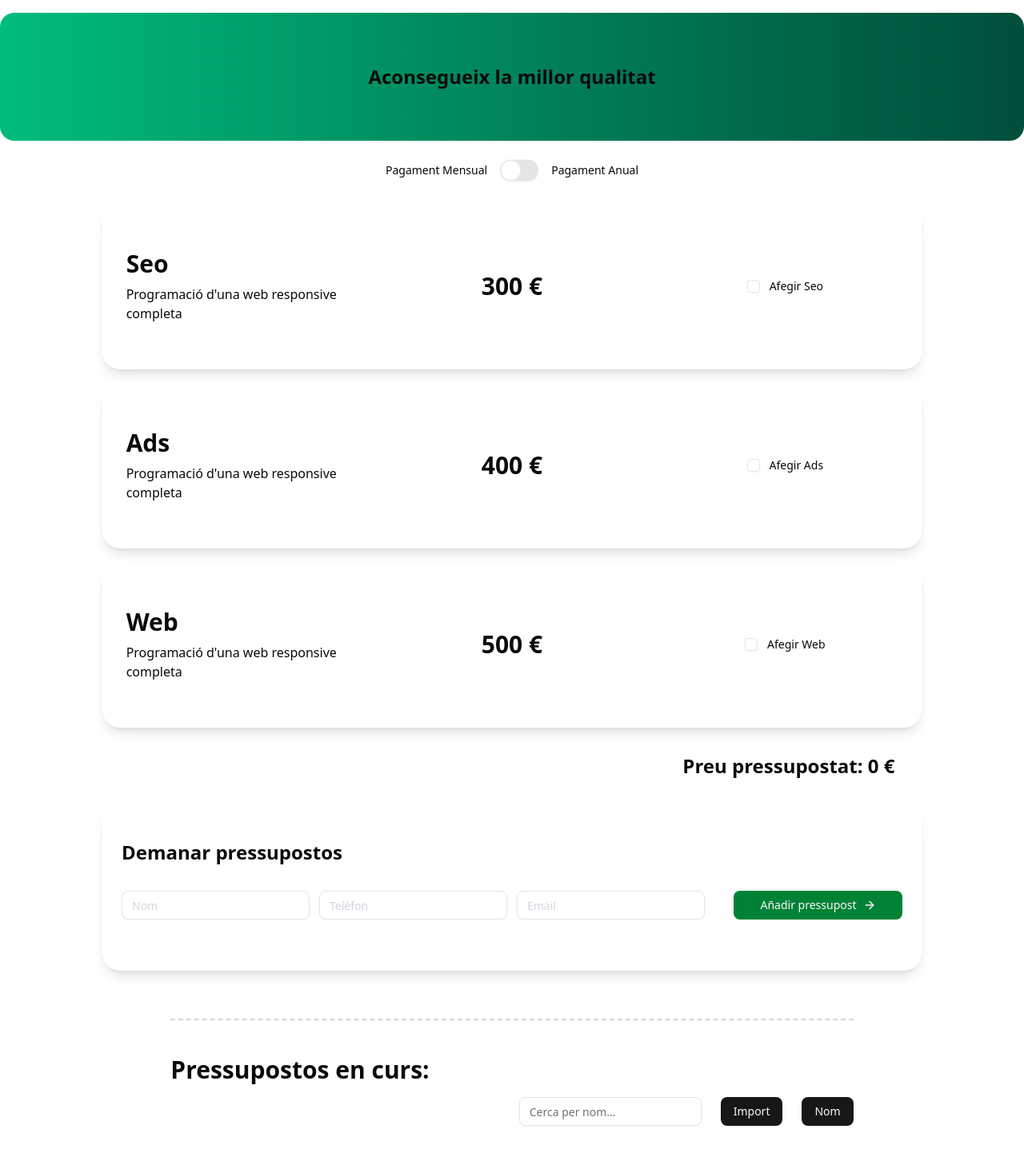
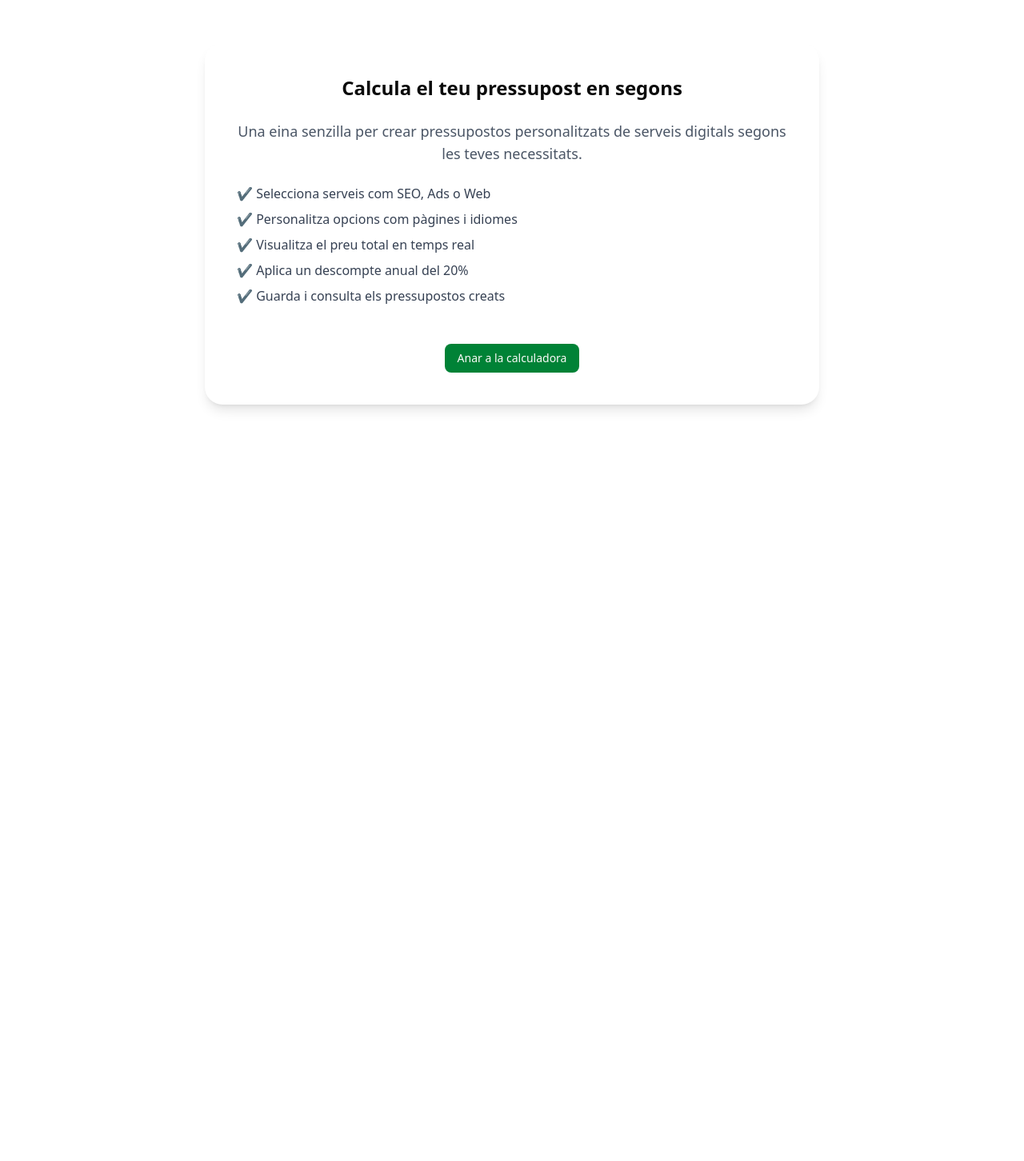
Before and after one commit to josep100/Sprint6._Aprofundir_en_React, a React (Vite) app: page / in a window 1280 px wide. Shown: the top 1452 px of the page at 80% size. After the commit the page ends 800 px from the top, so only its background shows below. Built offline with nearby package versions, Linux system fonts and the light colour scheme.

Commit message:
add welcome screen and navigation routes

```diff
--- a/package.json
+++ b/package.json
@@ -23,6 +23,7 @@
     "radix-ui": "^1.4.3",
     "react": "^19.2.0",
     "react-dom": "^19.2.0",
+    "react-router-dom": "^7.13.0",
     "tailwind-merge": "^3.4.0",
     "tailwindcss": "^4.1.18"
   },
--- a/src/App/App.tsx
+++ b/src/App/App.tsx
@@ -1,9 +1,17 @@
-import PageContainer from "../components/layout/PageContainer"
+import { Routes, Route } from "react-router-dom";
+import WelcomePage from "../pages/Welcomepage";
+import CalculatorPage from "../pages/CalculatorPage";
+import PageContainer from "../components/layout/PageContainer";
 
 const App = () => {
-     return(
-        <PageContainer></PageContainer>
-     )
-}
+  return (
+    <Routes>
+      <Route element={<PageContainer />}>
+        <Route path="/" element={<WelcomePage />} />
+        <Route path="/calculator" element={<CalculatorPage />} />
+      </Route>
+    </Routes>
+  );
+};
 
 export default App;
--- a/src/App/main.tsx
+++ b/src/App/main.tsx
@@ -1,9 +1,12 @@
 import { StrictMode } from 'react'
 import { createRoot } from 'react-dom/client'
+import { BrowserRouter } from "react-router-dom";
 import App from './App'
 
 createRoot(document.getElementById('root')!).render(
   <StrictMode>
-      <App />
+      <BrowserRouter>
+          <App />
+      </BrowserRouter>
   </StrictMode>,
 )
--- a/src/components/layout/PageContainer.tsx
+++ b/src/components/layout/PageContainer.tsx
@@ -1,9 +1,9 @@
-import CalculatorPage from "../../pages/CalculatorPage";
+import { Outlet } from "react-router-dom";
 
 const PaigeContainer = () => {
     return(
         <div className="container lg:mx-auto">
-            <CalculatorPage />
+            <Outlet />
         </div>
     )
 }
--- a/src/features/quotes/components/BillingToggle.tsx
+++ b/src/features/quotes/components/BillingToggle.tsx
@@ -1,15 +1,26 @@
 import { Label } from "@/components/ui/label";
 import { Switch } from "@/components/ui/switch";
 import { useQuote } from "../hooks/useQuote";
+import { Link } from "react-router-dom";
+import { Button } from "@/components/ui/button";
+import { ArrowLeft } from "lucide-react"
 
 const BillingToggle = () => {
         const { toggleDiscount } = useQuote();
 
     return (
-        <div className="flex justify-center gap-6 my-7">
-            <Label>Pagament Mensual</Label>
-            <Switch className="data-[state=checked]:bg-green-500 scale-150 " onCheckedChange={(checked) => toggleDiscount(checked)} />
-            <Label>Pagament Anual</Label>
+        <div className="flex justify-around gap-6 my-7">
+            <Link to="/">
+                <Button className="bg-transparent text-black hover:bg-transparent cursor-pointer">
+                    <ArrowLeft className="h-4 w-4" />
+                    Torna a l'inici
+                </Button>
+            </Link>
+            <div className="flex gap-7">
+                <Label>Pagament Mensual</Label>
+                <Switch className="data-[state=checked]:bg-green-500 scale-150 " onCheckedChange={(checked) => toggleDiscount(checked)} />
+                <Label>Pagament Anual</Label>
+            </div>
         </div>
     );
 }
--- a/src/features/quotes/components/QuoteListControls.tsx
+++ b/src/features/quotes/components/QuoteListControls.tsx
@@ -6,8 +6,8 @@ const QuoteListControls = ({search, setSortType, onSearchChange}: {search: strin
         return(
             <Section className="w-2/3 flex justify-end gap-6 mb-6">
                 <Input className="w-1xl" value={search} onChange={e => onSearchChange(e.target.value)} placeholder="Cerca per nom…" />
-                <Button type="button" onClick={() => setSortType("default")}>Import </Button>
-                <Button type="button" onClick={() => setSortType("alpha")}>Nom </Button>
+                <Button className="bg-transparent text-black hover:bg-transparent cursor-pointer" type="button" onClick={() => setSortType("default")}>Import </Button>
+                <Button className="bg-transparent text-black hover:bg-transparent cursor-pointer" type="button" onClick={() => setSortType("alpha")}>Nom </Button>
             </Section>
         );
 }
--- a/src/features/quotes/components/QuoteRequestForm.tsx
+++ b/src/features/quotes/components/QuoteRequestForm.tsx
@@ -131,7 +131,7 @@ const QuoteRequestForm = () => {
           </Label>
 
           <Button type="submit" className="ml-6 bg-green-700">
-            Añadir pressupost <ArrowRight />
+            Afegir pressupostos <ArrowRight />
           </Button>
         </div>
       </fieldset>
--- /dev/null
+++ b/src/pages/Welcomepage.tsx
@@ -0,0 +1,36 @@
+import { Link } from "react-router-dom";
+import Card from "@/components/ui/Card";
+import { Button } from "@/components/ui/button";
+
+const WelcomePage = () => {
+  return (
+    <main className="min-h-[70vh] flex items-center justify-center">
+      <Card className="max-w-3xl p-10 text-center space-y-6">
+        <h1 className="text-2xl font-bold">
+          Calcula el teu pressupost en segons
+        </h1>
+
+        <p className="text-gray-600 text-lg">
+          Una eina senzilla per crear pressupostos personalitzats de serveis
+          digitals segons les teves necessitats.
+        </p>
+
+        <ul className="text-left text-gray-700 space-y-2">
+          <li>✔ Selecciona serveis com SEO, Ads o Web</li>
+          <li>✔ Personalitza opcions com pàgines i idiomes</li>
+          <li>✔ Visualitza el preu total en temps real</li>
+          <li>✔ Aplica un descompte anual del 20%</li>
+          <li>✔ Guarda i consulta els pressupostos creats</li>
+        </ul>
+
+        <Link to="/calculator">
+          <Button className="mt-6 bg-green-700">
+            Anar a la calculadora
+          </Button>
+        </Link>
+      </Card>
+    </main>
+  );
+};
+
+export default WelcomePage;
```
Also changed, not shown: 1 other file (tests, documents, lock files or other folders).
